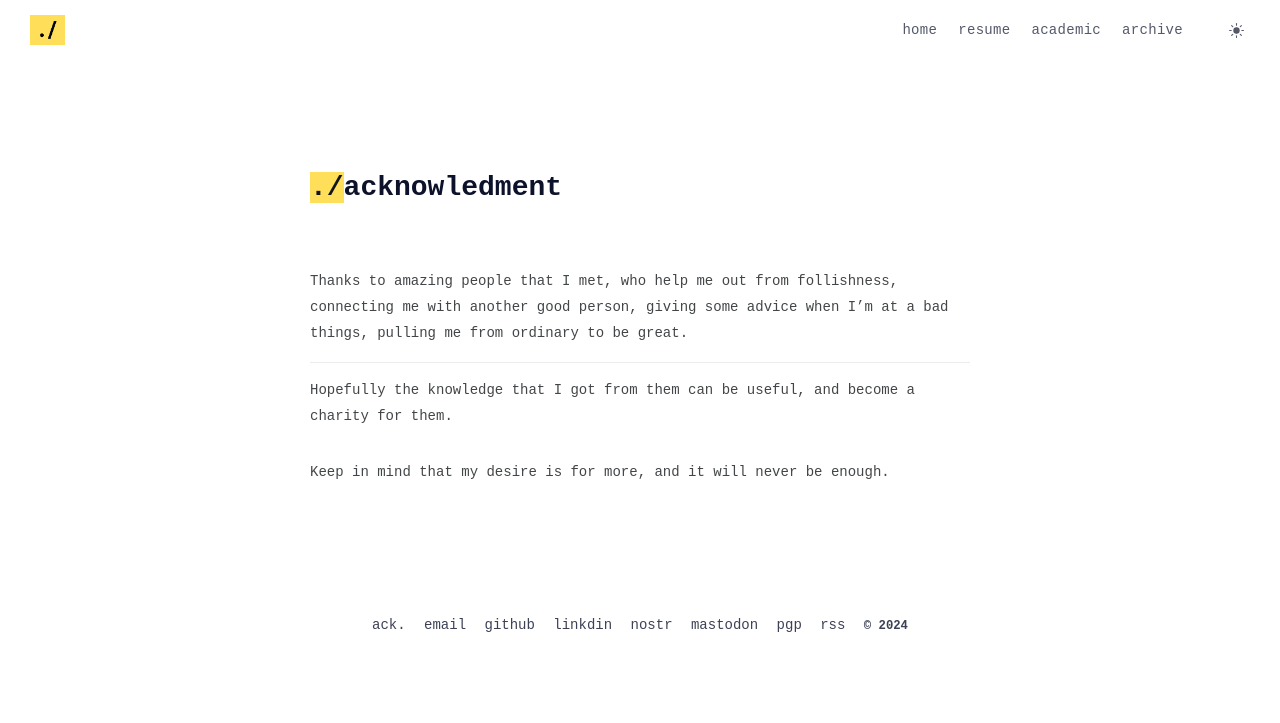
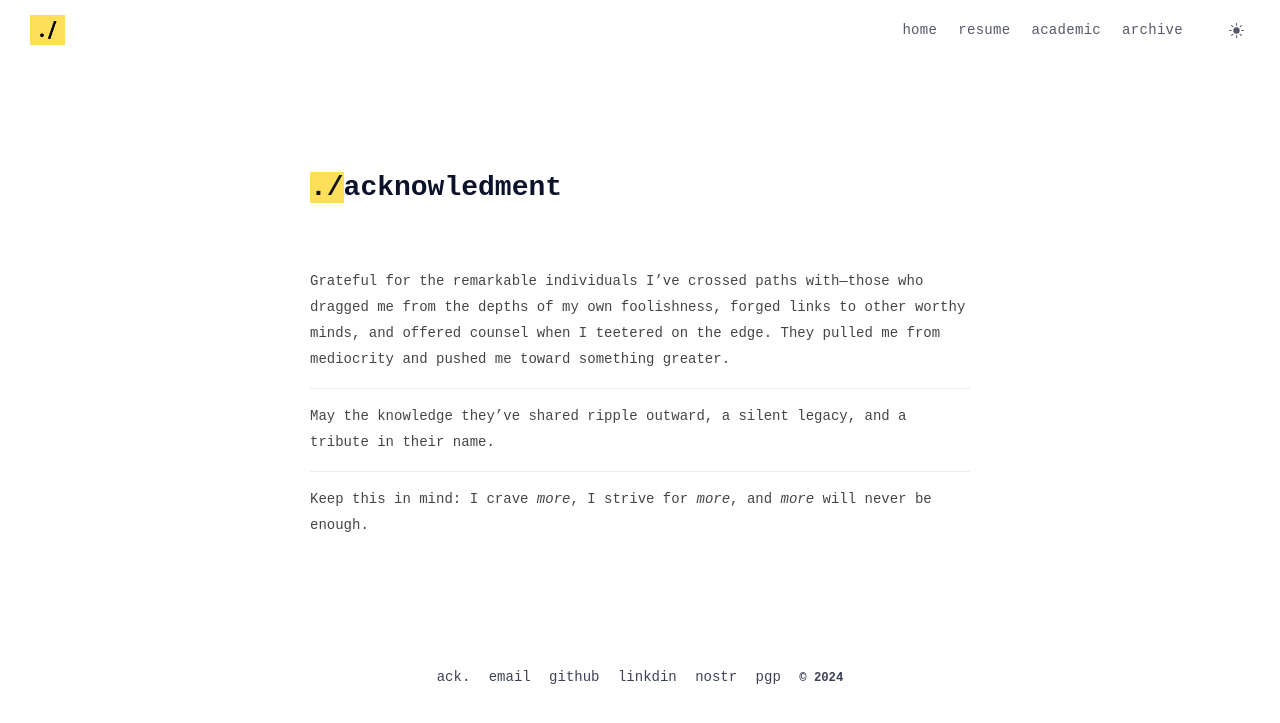
Before and after one commit to brandaogbs/brandaogbs.github.io, a Jekyll site: the page built from thanks.md, in a window 1280 px wide. Shown: the top 723 px of the page. Built offline with Jekyll 4.4.1, drawn with Linux system fonts in a browser that asks for light colours.

Commit message:
new pubkey

```diff
--- a/_includes/footer.html
+++ b/_includes/footer.html
@@ -1,21 +1,16 @@
 <footer class="footer">
   <a class="footer_item" href="/thanks">ack.</a>
-  <a class="footer_item" href="mailto:brandaogbs@gmail.com">email</a>
+  <a class="footer_item" href="mailto:brandaogbs@pm.me">email</a>
   <a class="footer_item" href="https://github.com/brandaogbs">github</a>
   <a class="footer_item" href="https://linkedin.com/in/brandaogbs">linkdin</a>
   <a class="footer_item" href="/nostr">nostr</a>
-  <a class="footer_item" rel="me" href="https://mastodon.social/@brandaogbs">mastodon</a>
   <a class="footer_item" href="/pgp">pgp</a>
-  <a class="footer_item" href="/feed.xml">rss</a>
   <span class="footer_item">&copy; {{ site.time | date: "%Y" }}</span>
 </footer>
 <script src="/assets/js/main.js" defer="defer"></script>
 {%- if site.google_analytics -%}
 <!-- Google tag (gtag.js) -->
-  <script
-  async
-  src="https://www.googletagmanager.com/gtag/js?id={{ site.google_analytics }}"
-  ></script>
+<script async src="https://www.googletagmanager.com/gtag/js?id={{ site.google_analytics }}"></script>
 <script>
   window.dataLayer = window.dataLayer || [];
   function gtag() {
--- a/thanks.md
+++ b/thanks.md
@@ -6,10 +6,10 @@
 comments: false
 ---
 
-Thanks to amazing people that I met, who help me out from follishness, connecting me with another good person, giving some advice when I'm at a bad things, pulling me from ordinary to be great.
+Grateful for the remarkable individuals I've crossed paths with—those who dragged me from the depths of my own foolishness, forged links to other worthy minds, and offered counsel when I teetered on the edge. They pulled me from mediocrity and pushed me toward something greater.
 
 <hr>
+May the knowledge they've shared ripple outward, a silent legacy, and a tribute in their name.
 
-Hopefully the knowledge that I got from them can be useful, and become a charity for them.
-
-Keep in mind that my desire is for more, and it will never be enough.
+<hr>
+Keep this in mind: I crave *more*, I strive for *more*, and *more* will never be enough.
```
Also changed, not shown: _layouts/home.html (+6 -2 lines), nostr.md (+1 -1 lines), resume.md (+26 -27 lines). Lines whose indentation alone changed are shown as unchanged.
